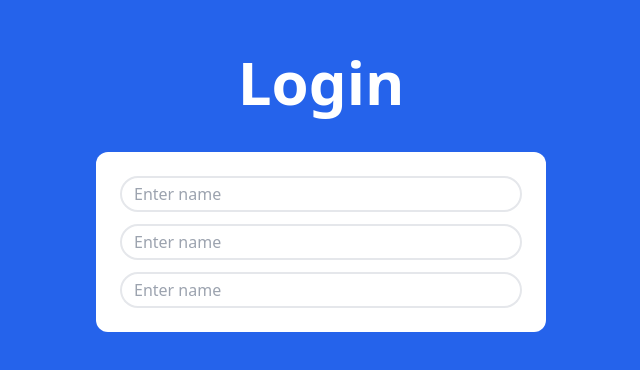
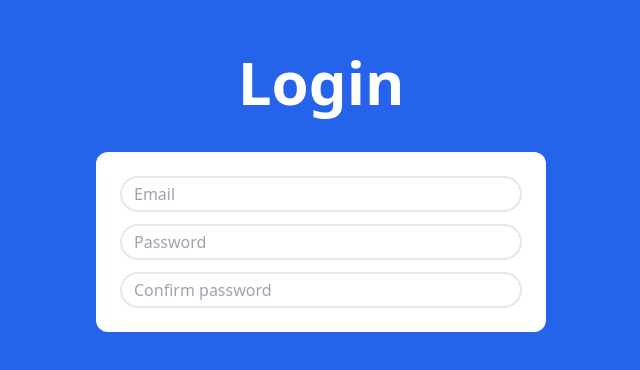
Before and after one commit to jfsarmien2/react-task-app, a React (Vite) app: page / in a window 1280 px wide. Shown: the part 208-578 px from the top of the page, without its empty margins (319-959 px from the left). Built offline with nearby package versions, Linux system fonts and the light colour scheme.

Commit message:
create input component

```diff
--- a/src/components/Input.tsx
+++ b/src/components/Input.tsx
@@ -1,11 +1,31 @@
-import React from "react";
+type InputProps = {
+  name: string;
+  value?: string;
+  type?: string;
+  onChange?: (e: any) => void;
+  className?: string;
+  onKeyDown?: (e: any) => void;
+  disabled?: boolean;
+};
 
-const Input = () => {
+const Input = ({
+  name,
+  value,
+  type = "text",
+  onChange,
+  className,
+  onKeyDown,
+  disabled,
+}: InputProps) => {
   return (
     <input
-      type='text'
-      placeholder='Enter name'
-      className='flex-1 bg-transparent border-2 px-3 py-1 border-gray-200 focus:outline-none focus:border-blue-200  rounded-full'
+      type={type}
+      placeholder={name}
+      value={value}
+      onChange={onChange}
+      onKeyDown={onKeyDown}
+      disabled={disabled}
+      className={`flex-1 bg-transparent border-2 px-3 py-1 border-gray-200 focus:outline-none focus:border-blue-200  rounded-full ${className}`}
     />
   );
 };
--- /dev/null
+++ b/src/components/Login.tsx
@@ -0,0 +1,18 @@
+import Input from "./Input";
+
+function Login() {
+  return (
+    <div className='w-full md:max-w-[450px]'>
+      <h1 className='text-white text-center font-bold text-4xl md:text-6xl mb-10'>
+        Login
+      </h1>
+      <div className='flex flex-col gap-3 bg-white p-6 min-h-[150px] rounded-xl'>
+        <Input name='Email' type='email' />
+        <Input name='Password' type='password' />
+        <Input name='Confirm password' type='password' />
+      </div>
+    </div>
+  );
+}
+
+export default Login;
--- a/src/pages/LoginPage.tsx
+++ b/src/pages/LoginPage.tsx
@@ -1,19 +1,9 @@
-import React from "react";
-import Input from "../components/Input";
+import Login from "../components/Login";
 
 const LoginPage = () => {
   return (
     <div className='bg-blue-600 h-[100vh] flex items-center justify-center p-10'>
-      <div className='w-full md:max-w-[450px]'>
-        <h1 className='text-white text-center font-bold text-4xl md:text-6xl mb-10'>
-          Login
-        </h1>
-        <div className='flex flex-col gap-3 bg-white p-6 min-h-[150px] rounded-xl'>
-          <Input />
-          <Input />
-          <Input />
-        </div>
-      </div>
+      <Login />
     </div>
   );
 };
```
